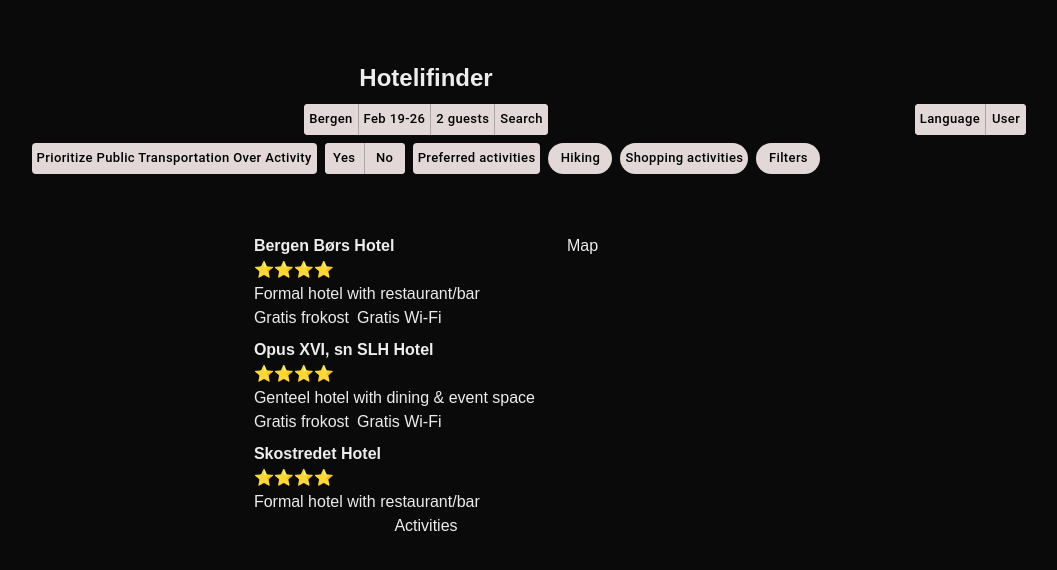
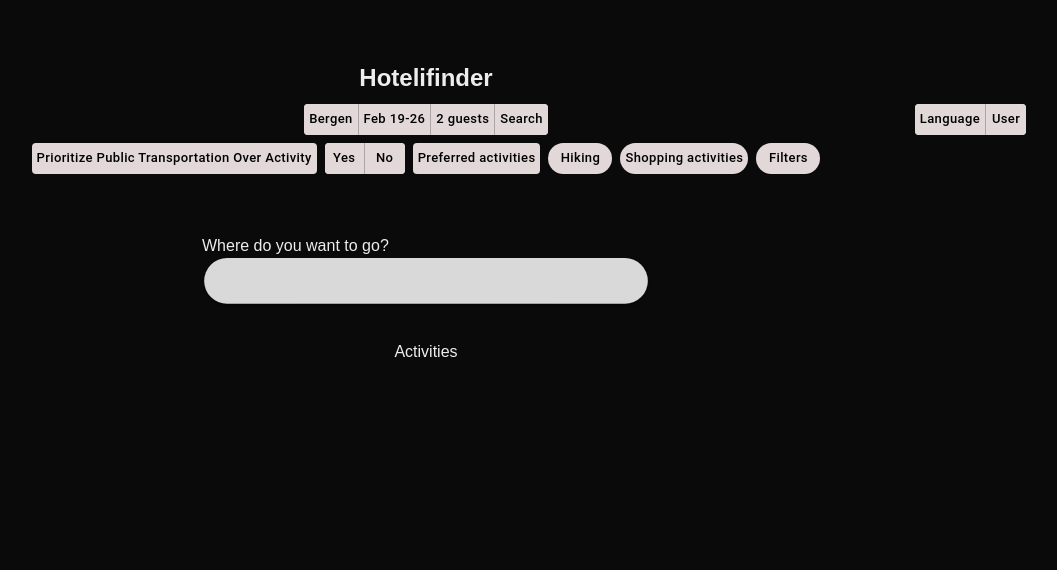
Before and after one commit to DAT251/Hotelifinder, a Next.js app in the folder frontend/: page / in a window 1280 px wide. Shown: the top 570 px of the page, without its empty margins (214-1271 px from the left). Built offline with nearby package versions, Linux system fonts and the light colour scheme.

Commit message:
updated home page

```diff
--- a/frontend/src/app/page.tsx
+++ b/frontend/src/app/page.tsx
@@ -1,41 +1,20 @@
 import Link from 'next/link';
 import { Header } from './components/header';
-import { Hotel } from './components/hotel';
 
-export default function Home() {
+import searchbar from './assets/searchbar.svg';
+import Image from 'next/image';
+
+export default function HomePage() {
   return (
-    <div className='flex flex-col justify-around items-center'>
+    <div className='flex flex-col'>
       <Header />
-      <div className='flex gap-8'>
-        <div className='flex flex-col gap-2'>
-          <Hotel
-            name='Bergen Børs Hotel'
-            numOfStars={4.5}
-            description='Formal hotel with restaurant/bar'
-            freeBreakfast={true}
-            freeWiFi={true}
-          />
-          <Hotel
-            name='Opus XVI, sn SLH Hotel'
-            numOfStars={4.6}
-            description='Genteel hotel with dining & event space'
-            freeBreakfast={true}
-            freeWiFi={true}
-          />
-          <Hotel
-            name='Skostredet Hotel'
-            numOfStars={4.3}
-            description='Formal hotel with restaurant/bar'
-            freeBreakfast={false}
-            freeWiFi={false}
-          />
+      <div className='flex flex-col items-center gap-8'>
+        <div>
+          <p>Where do you want to go?</p>
+          <Image src={searchbar} height='50' alt='' />
         </div>
-        <div>
-          <p>Map</p>
-        </div>
+        <Link href='/activity'>Activities</Link>
       </div>
-      {/* footer? */}
-      <Link href='/activites'>Activities</Link>
     </div>
   );
 }
```
Also changed, not shown: frontend/src/app/assets/searchbar.svg (added).
